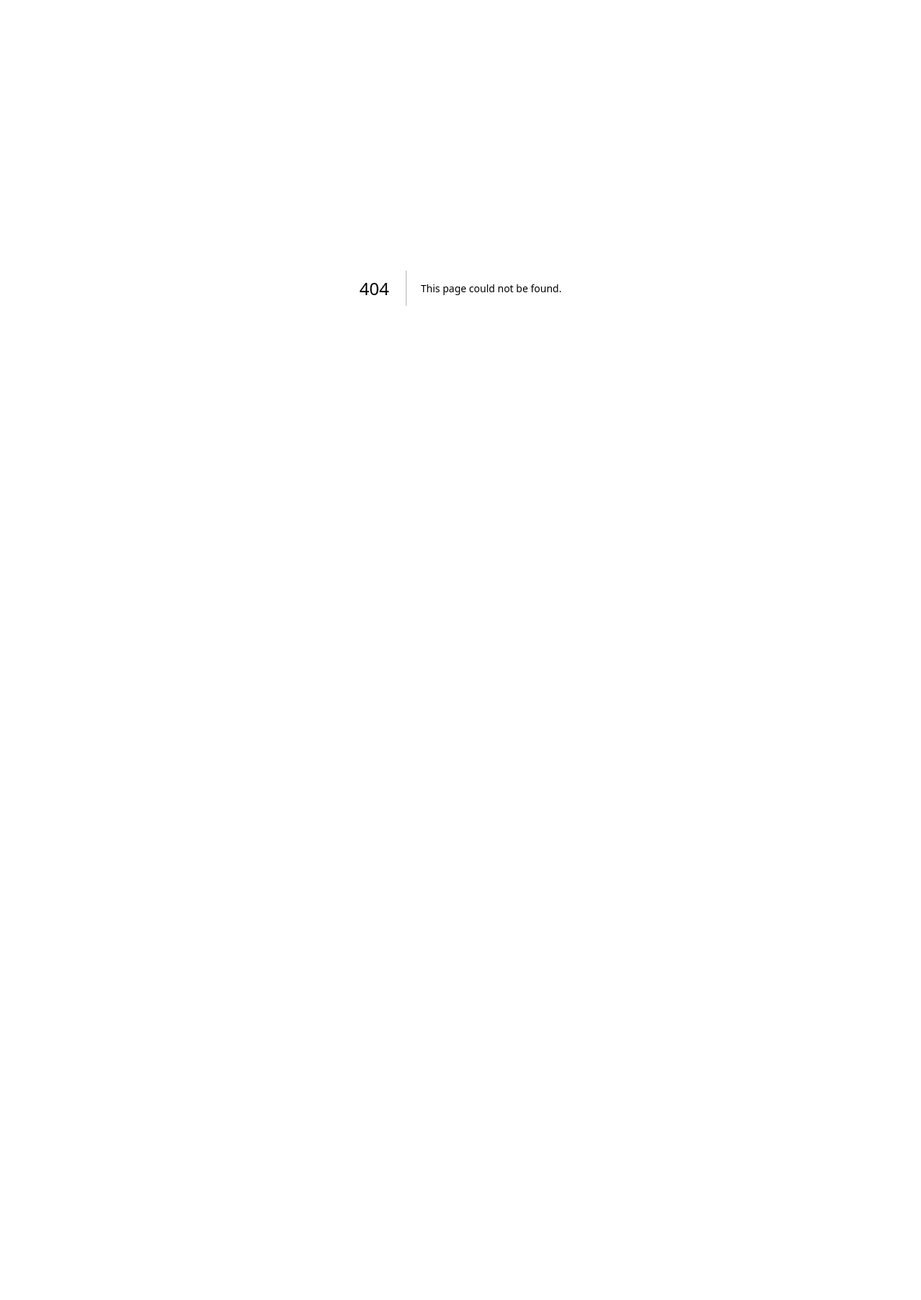
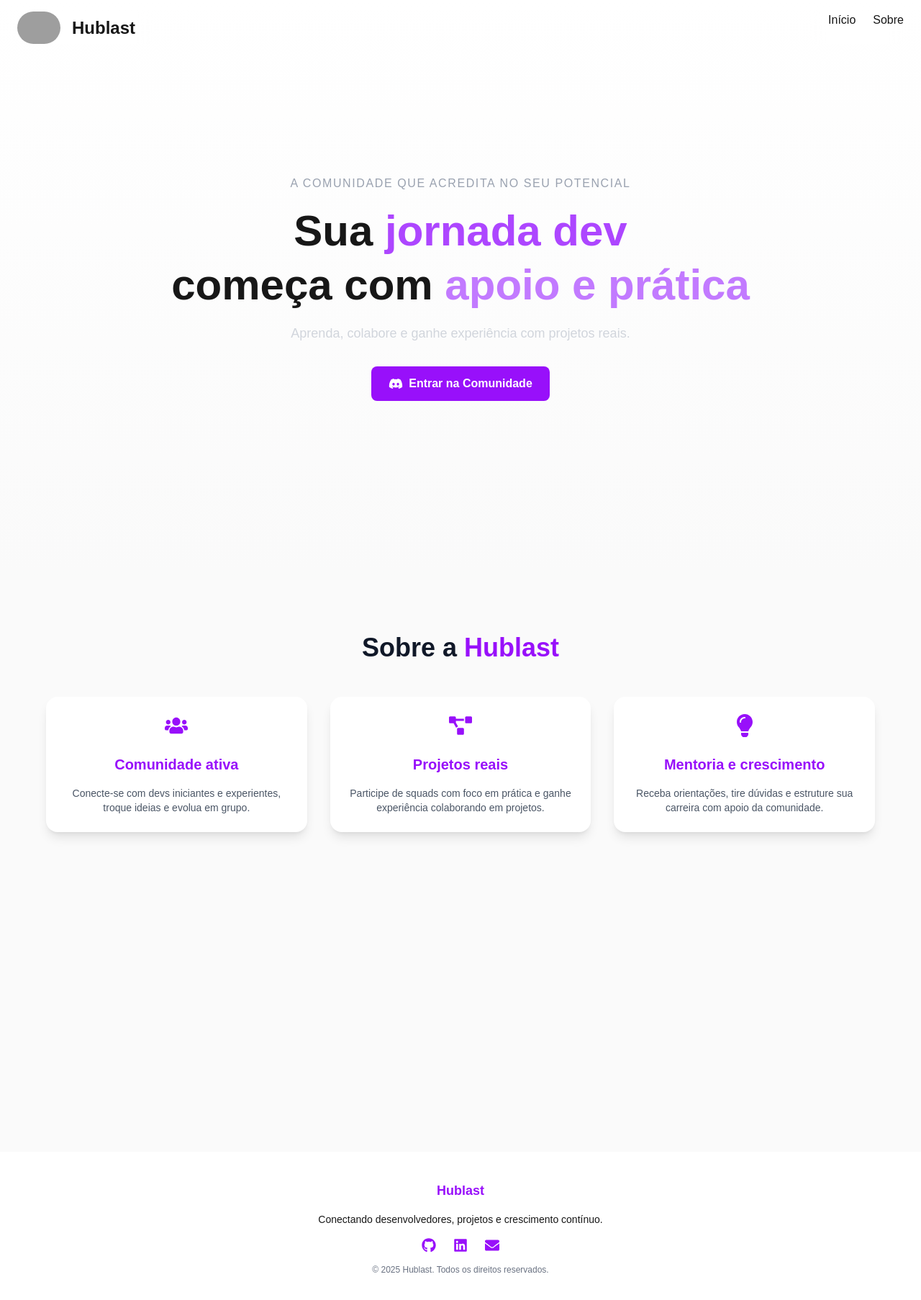
Before and after one commit to HublastX/Hublast-Hub, a Next.js app in the folder frontend/hublast/: page /landing in a window 1280 px wide. Before the commit this address had no page. Shown: the top 1806 px of the page at 72% size. Before the commit the page ends 800 px from the top, so only its background shows below. Built offline with nearby package versions, Linux system fonts and the light colour scheme; grey boxes are pictures that could not be loaded.

Commit message:
feat(landing): pagina inicial criada 'ainda não está completa'

```diff
--- /dev/null
+++ b/frontend/hublast/src/app/landing/Footer.tsx
@@ -0,0 +1,41 @@
+import { FaGithub, FaLinkedin, FaEnvelope } from "react-icons/fa";
+
+export default function Footer() {
+    return (
+        <footer className="w-full px-6 py-10 text-center flex flex-col items-center">
+            <h3 className="text-lg font-semibold text-purple-600 dark:text-purple-400 mb-4">
+                Hublast
+            </h3>
+            <p className="text-sm mb-4">
+                Conectando desenvolvedores, projetos e crescimento contínuo.
+            </p>
+            <div className="flex gap-6 mb-4">
+                <a
+                    href="https://github.com/HublastX"
+                    target="_blank"
+                    rel="noopener noreferrer"
+                    className="text-purple-600 hover:text-purple-800 transition-colors text-xl"
+                >
+                    <FaGithub />
+                </a>
+                <a
+                    href="https://linkedin.com"
+                    target="_blank"
+                    rel="noopener noreferrer"
+                    className="text-purple-600 hover:text-purple-800 transition-colors text-xl"
+                >
+                    <FaLinkedin />
+                </a>
+                <a
+                    href="mailto:contato@hublast.dev"
+                    className="text-purple-600 hover:text-purple-800 transition-colors text-xl"
+                >
+                    <FaEnvelope />
+                </a>
+            </div>
+            <p className="text-xs text-gray-500 dark:text-gray-500">
+                © {new Date().getFullYear()} Hublast. Todos os direitos reservados.
+            </p>
+        </footer>
+    );
+}
--- /dev/null
+++ b/frontend/hublast/src/app/landing/Header.tsx
@@ -0,0 +1,36 @@
+import Image from "next/image";
+import Link from "next/link";
+
+export default function Header() {
+  const listHeader = [
+    { text: "Início", route: "#start" },
+    { text: "Sobre", route: "#about" },
+    ];
+
+  return (
+    <header className="fixed w-full py-4 px-6 flex justify-between items-cente ">
+      <div className="flex items-center pr-6 rounded gap-4 backdrop-blur-sm">
+        <Image
+          src="https://avatars.githubusercontent.com/u/155011581?s=200&v=4"
+          alt="Ícone da Hublast"
+          width={60}
+          height={60}
+          className="rounded-full"
+        />
+        <h1 className="text-2xl font-extrabold">Hublast</h1>
+      </div>
+
+      <nav className="flex gap-6 pl-6 rounded backdrop-blur-sm">
+        {listHeader.map((item, index) => (
+          <Link
+            key={index}
+            href={item.route}
+            className="hover:text-purple-500 transition-colors duration-200 font-medium"
+          >
+            {item.text}
+          </Link>
+        ))}
+      </nav>
+    </header>
+  );
+}
--- /dev/null
+++ b/frontend/hublast/src/app/landing/about.tsx
@@ -0,0 +1,51 @@
+import { FaUsers, FaProjectDiagram, FaLightbulb } from "react-icons/fa";
+
+export default function About() {
+    const cards = [
+        {
+            icon: <FaUsers size={32} className="text-purple-600" />,
+            title: "Comunidade ativa",
+            description:
+                "Conecte-se com devs iniciantes e experientes, troque ideias e evolua em grupo.",
+        },
+        {
+            icon: <FaProjectDiagram size={32} className="text-purple-600" />,
+            title: "Projetos reais",
+            description:
+                "Participe de squads com foco em prática e ganhe experiência colaborando em projetos.",
+        },
+        {
+            icon: <FaLightbulb size={32} className="text-purple-600" />,
+            title: "Mentoria e crescimento",
+            description:
+                "Receba orientações, tire dúvidas e estruture sua carreira com apoio da comunidade.",
+        },
+    ];
+
+    return (
+        <section id="about" className="w-full min-h-screen px-6 py-20 dark:bg-gray-950 bg-neutral-50 text-center flex flex-col items-center scroll-smooth">
+            <h2 className="text-3xl md:text-4xl font-semibold mb-12 text-gray-900 dark:text-white">
+                Sobre a <span className="text-purple-600">Hublast</span>
+            </h2>
+
+            <div className="grid grid-cols-1 sm:grid-cols-2 md:grid-cols-3 gap-8 max-w-6xl w-full">
+                {cards.map((card, index) => (
+                    <div
+                        key={index}
+                        className="bg-white dark:bg-gray-900 p-6 rounded-2xl shadow-lg hover:shadow-xl transition-all duration-300"
+                    >
+                        <div className="mb-6 flex justify-center items-center">
+                            {card.icon}
+                        </div>
+                        <h3 className="text-xl font-semibold mb-4 text-purple-600 dark:text-purple-400">
+                            {card.title}
+                        </h3>
+                        <p className="dark:text-gray-300 text-gray-600 text-sm">
+                            {card.description}
+                        </p>
+                    </div>
+                ))}
+            </div>
+        </section>
+    );
+}
--- /dev/null
+++ b/frontend/hublast/src/app/landing/page.tsx
@@ -0,0 +1,48 @@
+import Head from "next/head";
+import Header from "./Header";
+import About from "./about";
+import { FaDiscord } from "react-icons/fa";
+import Footer from "./Footer";
+
+export default function Landing() {
+    return (
+        <>
+            <Head>
+                <title>Hublast | Comunidade Dev</title>
+            </Head>
+
+            <main className="flex flex-col items-center min-h-screen scroll-smooth">
+                <Header />
+                <section id="start" className="w-full h-screen flex flex-col justify-center items-center text-center px-4 bg-gradient-to-b from-transparent to-neutral-50 dark:to-gray-950 scroll-smooth">
+                    <p className="uppercase tracking-widest text-sm md:text-base text-gray-400 mb-4">
+                        a comunidade que acredita no seu potencial
+                    </p>
+
+                    <h1 className="text-4xl md:text-6xl font-extrabold leading-tight mb-4">
+                        Sua <span className="text-purple-500">jornada dev</span>{" "}
+                        <br />
+                        começa com{" "}
+                        <span className="text-purple-400">apoio e prática</span>
+                    </h1>
+
+                    <p className="text-md md:text-lg text-gray-300 mb-8 max-w-xl">
+                        Aprenda, colabore e ganhe experiência com projetos
+                        reais.
+                    </p>
+
+                    <a
+                        href="https://discord.gg/seulink"
+                        target="_blank"
+                        rel="noopener noreferrer"
+                        className="inline-flex items-center gap-2 bg-purple-600 hover:bg-purple-700 text-white font-semibold py-3 px-6 rounded-lg transition duration-300"
+                    >
+                        <FaDiscord size={20} />
+                        Entrar na Comunidade
+                    </a>
+                </section>
+                <About />
+            </main>
+            <Footer />
+        </>
+    );
+}
```
